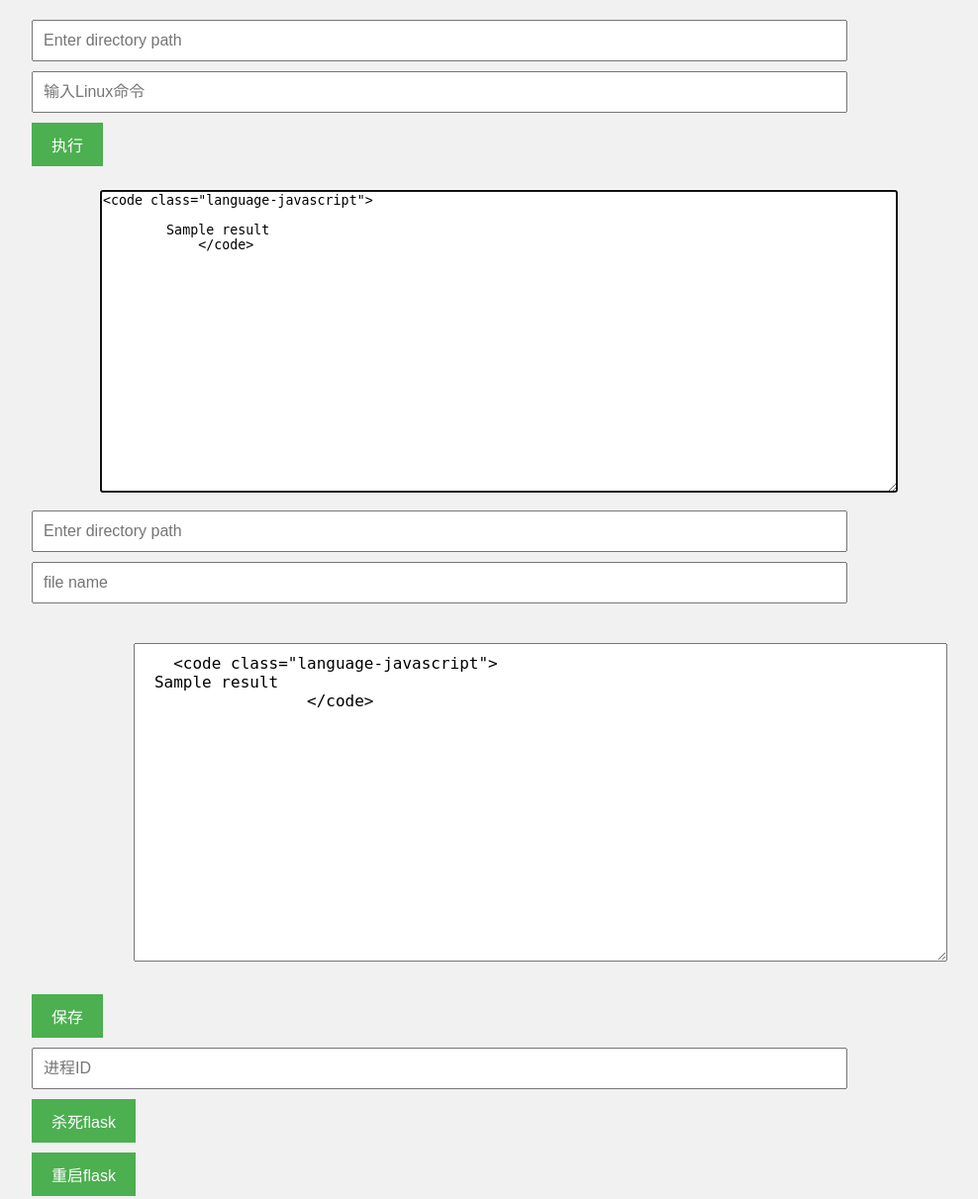
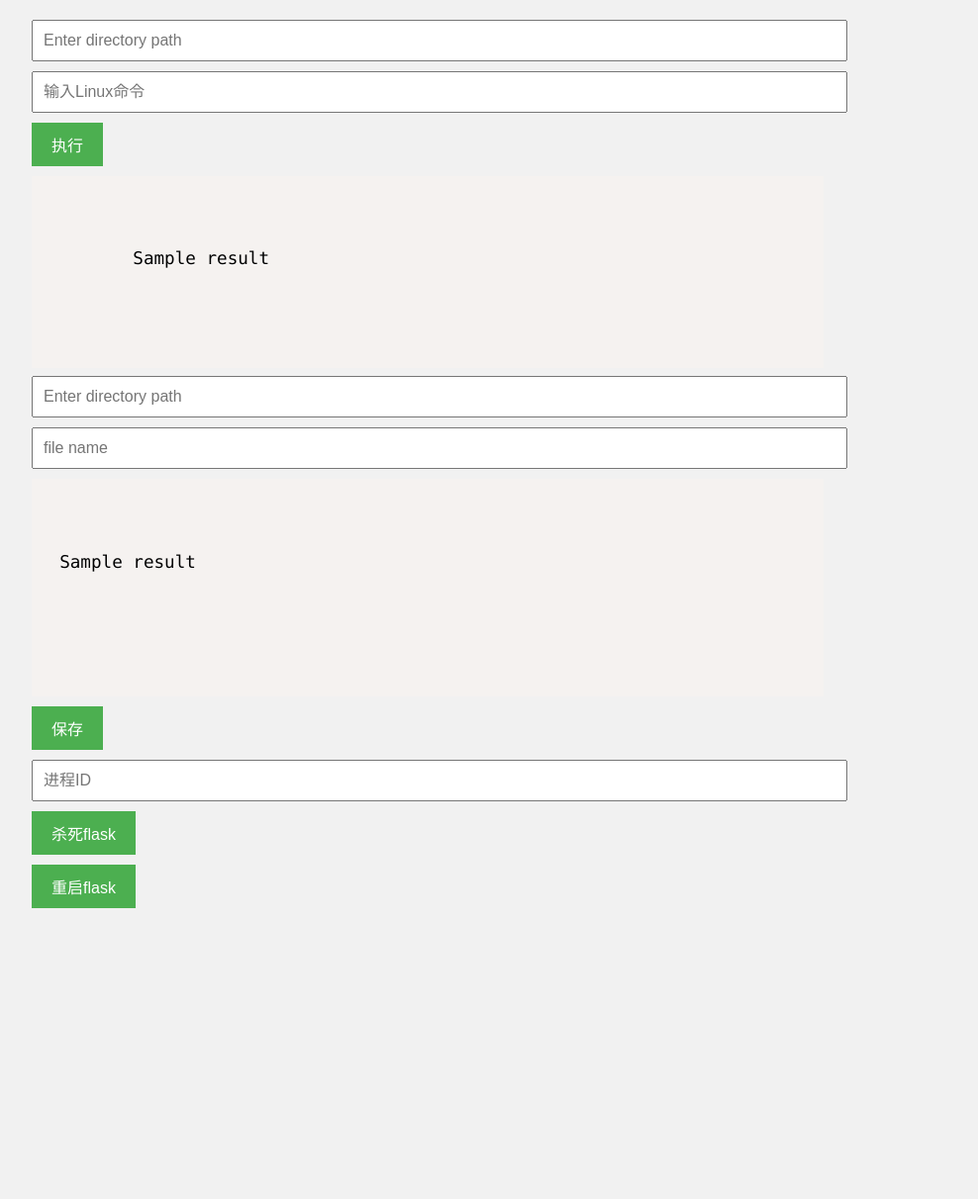
Before and after one commit to dakaca007/django, a Flask app: template templates/editor.html in a window 1280 px wide. Shown: the top 1212 px of the page at 99% size, without its empty margins (208-1196 px from the left). After the commit the page ends 918 px from the top, so only its background shows below. Run offline with Flask 3, Linux system fonts and the light colour scheme; the template is opened without the code that fills it: most values are stand-ins (such as "Sample title", 1, 10 or a date in 2020); some libraries are stand-ins or nearby versions.

Commit message:
Update editor.html

```diff
--- a/templates/editor.html
+++ b/templates/editor.html
@@ -77,12 +77,13 @@
     <form>
 
 
-          <pre>
-        <textarea id="code" autofocus><code class="language-javascript">
+          <pre><code class="language-javascript">
+        <textarea id="code" autofocus>
 
         {{ result }}
-            </code>
+
     </textarea>
+              </code>
 </pre>
 
 
@@ -95,12 +96,12 @@
             <input type="text" name="file_name" placeholder="file name">
         </div>
         <div class="form-group">
-            <pre>
-            <textarea name="content" rows="10" cols="50" id="code">   <code class="language-javascript">
+            <pre>   <code class="language-javascript">
+            <textarea name="content" rows="10" cols="50" id="code">
  {{ result }}
-                 </code>
 
-               </textarea>
+
+               </textarea></code>
  </pre>
 
 
```
